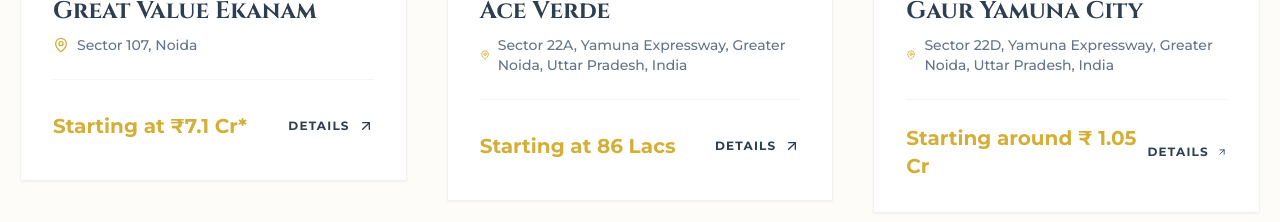
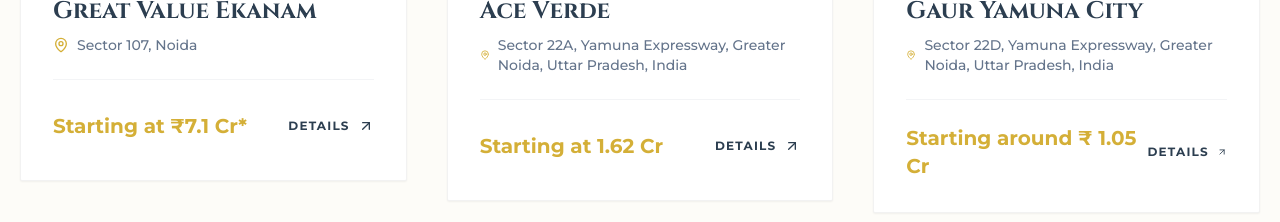
Before and after one commit to tejmurovaasmaa-dotcom/mainwebsite, a Next.js app: page / in a window 1280 px wide. Shown: the part 3896-4118 px from the top of the page. Built offline with nearby package versions, Linux system fonts and the light colour scheme.

Commit message:
changed price of ace verde

```diff
--- a/src/app/(site)/projects/projectDetails.ts
+++ b/src/app/(site)/projects/projectDetails.ts
@@ -416,7 +416,7 @@
         description:"ACE Verde is a premium residential development by ACE Group located on the Yamuna Expressway in Sector 22A, Greater Noida. Spread over ~8 acres, it offers spacious luxury apartments with wide green views, modern amenities, and excellent regional connectivity. The project is positioned as a future-forward living destination benefiting from upcoming infrastructure like the Noida International Airport, Film City, and major sports & entertainment hubs. It is RERA approved and designed for families and investors seeking comfort, convenience, and strong appreciation potential.",
         image:"https://res.cloudinary.com/dkgo71mgz/image/upload/v1771667241/verda_jikuqr.webp",
         location:"Sector 22A, Yamuna Expressway, Greater Noida, Uttar Pradesh, India",
-        price:"Starting at 86 Lacs",
+        price:"Starting at 1.62 Cr",
         size:"Starting at 420 sq.ft.",
         floors:"25 Floors",
         highlights:[
```
